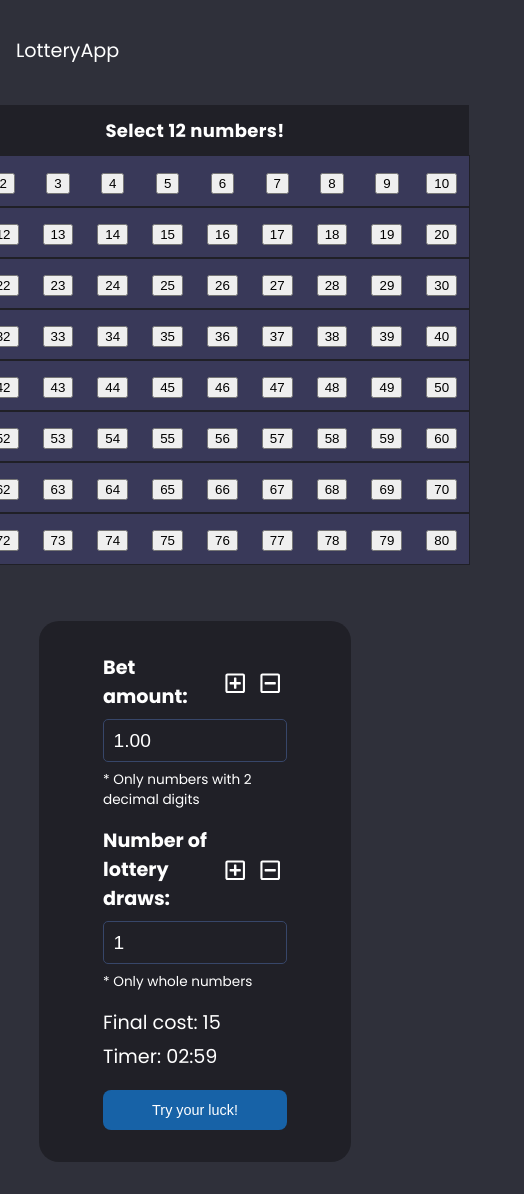
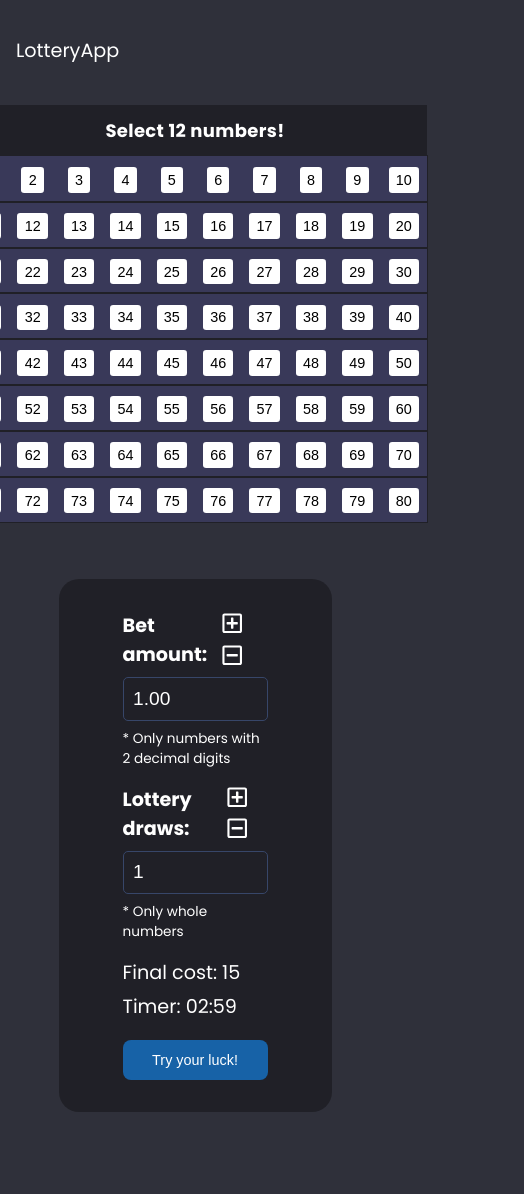
Before and after one commit to sava-stanchev/lottery-task, a React (Create React App) app in the folder client/: page /home in a window 390 px wide. Shown: the whole page, 524 px wide, since content can reach past the window. After the commit the page ends 1144 px from the top, so only its background shows below. Built offline with nearby package versions, Linux system fonts and the light colour scheme.

Commit message:
css improvements

```diff
--- a/client/src/App.css
+++ b/client/src/App.css
@@ -62,24 +62,10 @@ body {
   flex-grow: 1;
 }
 
-.numbers-form {
-  background-color: #202027;
-  width: 50vw;
-  max-width: 50%;
-  padding: 2rem 4rem;
-  border-radius: 20px;
-}
-
-.lottery-numbers {
-	display: flex;
-	flex-direction: column;
-	padding: 20px;
-}
-
 .lottery-form {
   background-color: #202027;
-  width: 50vw;
-  max-width: 50%;
+  width: 30vw;
+  max-width: 30%;
   padding: 2rem 4rem;
   border-radius: 20px;
 }
@@ -120,7 +106,7 @@ body {
   }
 
   .lottery-form {
-    width: 80vw;
+    width: 70vw;
     max-width: inherit;
     margin: 2rem 0;
   }
@@ -187,11 +173,11 @@ body {
   margin-top: 0.3rem;
 }
 
-.songs-container-main-section {
+.container-main-section {
   display: flex;
   align-items: center;
+  justify-content: center;
   flex-grow: 1;
-  justify-content: center;
 }
 
 .table-container {
@@ -224,10 +210,24 @@ body {
   letter-spacing: 0.35px;
   font-weight: normal;
   color: #f1f1f1;
-  padding-top: 12px;
-  padding-bottom: 12px;
+  padding-top: 9px;
+  padding-bottom: 9px;
   padding-left: 12px;
   padding-right: 12px;
   text-align: center;
   background: #393959;
 }
+
+.number-btn {
+  color: black;
+  background-color: white;
+  padding: 0.3rem 0.45rem;
+  margin-right: -0.25rem;
+  margin-left: -0.25rem;
+  border-radius: .2rem;
+  text-decoration: none;
+  font-size: .9rem;
+  outline: none;
+  border: none;
+  cursor: pointer;
+}
--- a/client/src/components/LotteryPage.js
+++ b/client/src/components/LotteryPage.js
@@ -29,7 +29,7 @@ const LotteryPage = () => {
 
   return(
     <section className="lottery-main-section">
-      <div className="songs-container-main-section">
+      <div className="container-main-section">
         <div className="table-container">
           <table className="table">
             <thead>
@@ -45,12 +45,14 @@ const LotteryPage = () => {
         <div className="input-group">
           <div className="plus-minus">
             <label>Bet amount:</label>
+            <div>
               <button type="button" className="plus-button" tabIndex="-1">
                 <FaRegPlusSquare/>
               </button>
               <button type="button" className="minus-button" tabIndex="-1">
                 <FaRegMinusSquare/>
               </button>
+            </div>
           </div>
           <input type="text" defaultValue="1.00"/>
           <p className ="reminderMsg">
@@ -59,13 +61,15 @@ const LotteryPage = () => {
         </div>
         <div className="input-group">
           <div className="plus-minus">
-            <label>Number of lottery draws:</label>
+            <label>Lottery draws:</label>
+            <div>
               <button type="button" className="plus-button" tabIndex="-1">
                 <FaRegPlusSquare/>
               </button>
               <button type="button" className="minus-button" tabIndex="-1">
                 <FaRegMinusSquare/>
               </button>
+            </div>
           </div>
           <input type="text" defaultValue="1"/>
           <p className ="reminderMsg">
```
Lines whose indentation alone changed are shown as unchanged.
